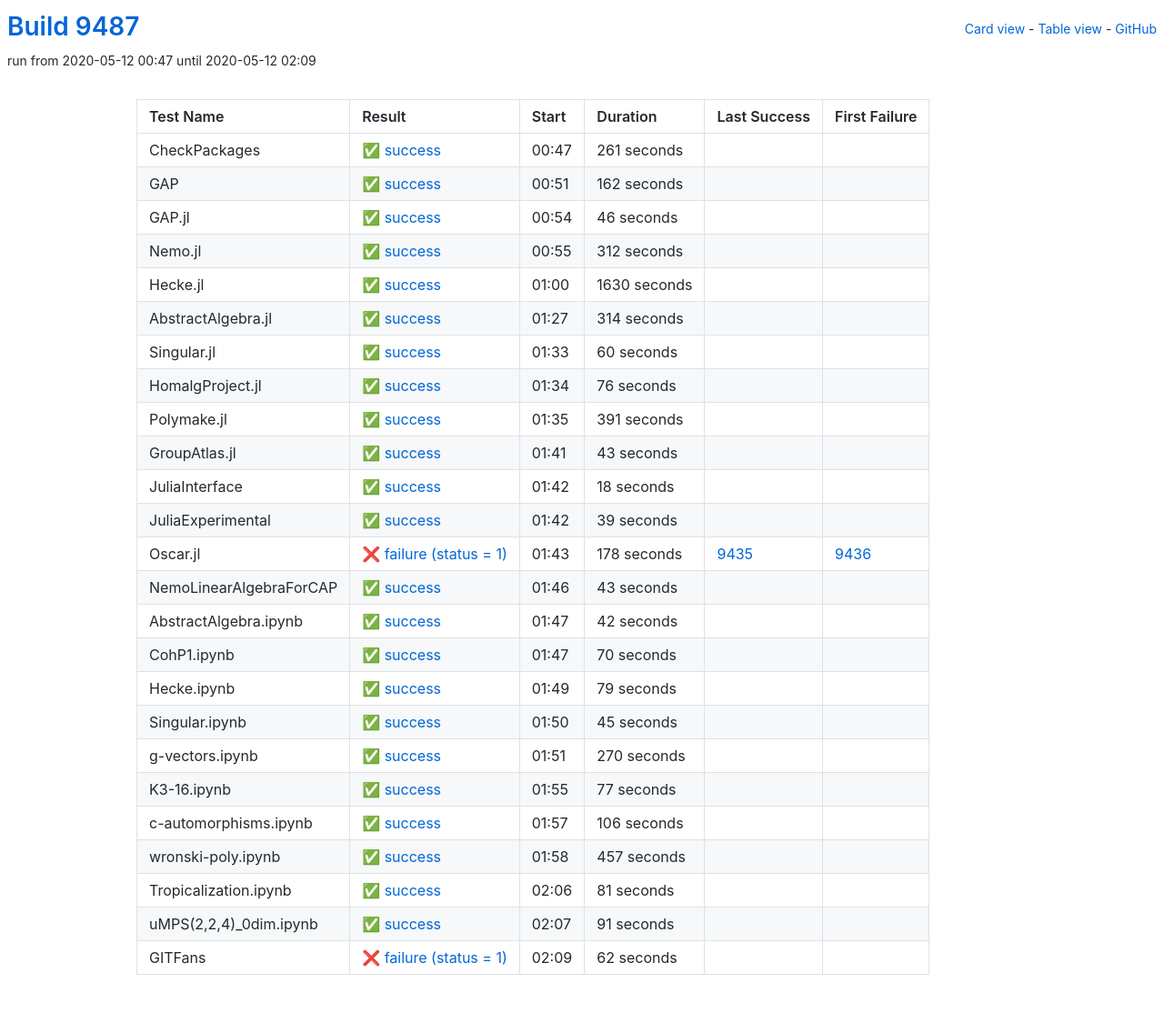
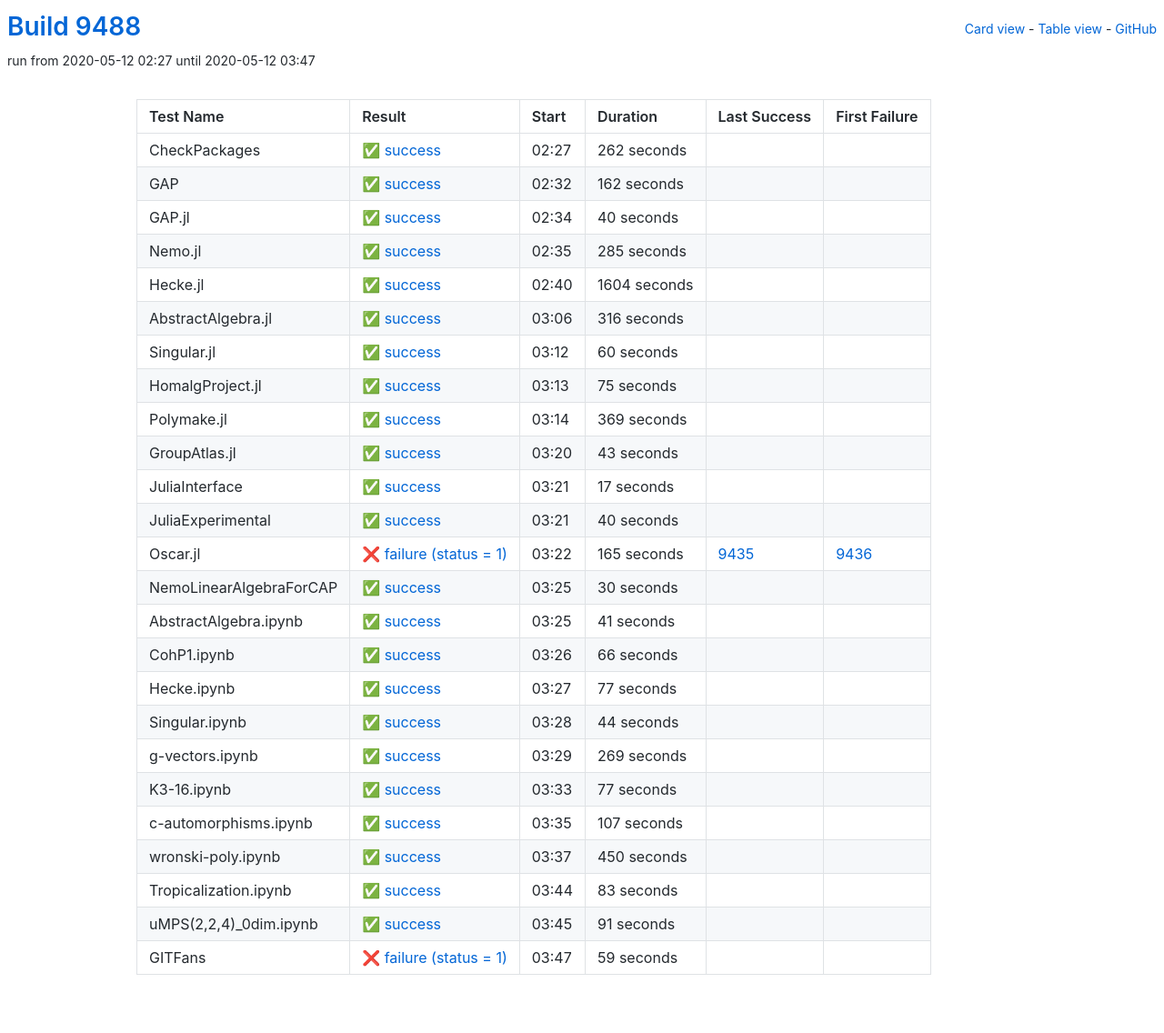
Before and after one commit to oscar-system/oscar-ci-status, a Jekyll site: the page built from table.html, in a window 1280 px wide. Shown: the whole page at 91% size. Built offline with Jekyll 4.4.1, drawn with Linux system fonts in a browser that asks for light colours.

Commit message:
Build 9488

```diff
--- a/_data/ci.yml
+++ b/_data/ci.yml
@@ -1,17 +1,17 @@
-build: 9487
-build_url: https://oscarci.mathematik.uni-kl.de/job/oscar/9487/
+build: 9488
+build_url: https://oscarci.mathematik.uni-kl.de/job/oscar/9488/
 job: oscar
 tests:
-- duration: 261
+- duration: 262
   exitcode: 0
   first_failure: false
   first_failure_url: null
   id: checkpackages
   last_success: false
   last_success_url: null
-  log: https://oscarci.mathematik.uni-kl.de/job/oscar/9487/artifact/logs/build-9487/CheckPackages.log
+  log: https://oscarci.mathematik.uni-kl.de/job/oscar/9488/artifact/logs/build-9488/CheckPackages.log
   name: CheckPackages
-  start: 2020-05-12 00:47
+  start: 2020-05-12 02:27
   status: success
   success: true
 - duration: 162
@@ -21,57 +21,57 @@
   id: gap
   last_success: false
   last_success_url: null
-  log: https://oscarci.mathematik.uni-kl.de/job/oscar/9487/artifact/logs/build-9487/GAP.log
+  log: https://oscarci.mathematik.uni-kl.de/job/oscar/9488/artifact/logs/build-9488/GAP.log
   name: GAP
-  start: 2020-05-12 00:51
+  start: 2020-05-12 02:32
   status: success
   success: true
-- duration: 46
+- duration: 40
   exitcode: 0
   first_failure: false
   first_failure_url: null
   id: gap-jl
   last_success: false
   last_success_url: null
-  log: https://oscarci.mathematik.uni-kl.de/job/oscar/9487/artifact/logs/build-9487/GAP.jl.log
+  log: https://oscarci.mathematik.uni-kl.de/job/oscar/9488/artifact/logs/build-9488/GAP.jl.log
   name: GAP.jl
-  start: 2020-05-12 00:54
+  start: 2020-05-12 02:34
   status: success
   success: true
-- duration: 312
+- duration: 285
   exitcode: 0
   first_failure: false
   first_failure_url: null
   id: nemo-jl
   last_success: false
   last_success_url: null
-  log: https://oscarci.mathematik.uni-kl.de/job/oscar/9487/artifact/logs/build-9487/Nemo.jl.log
+  log: https://oscarci.mathematik.uni-kl.de/job/oscar/9488/artifact/logs/build-9488/Nemo.jl.log
   name: Nemo.jl
-  start: 2020-05-12 00:55
+  start: 2020-05-12 02:35
   status: success
   success: true
-- duration: 1630
+- duration: 1604
   exitcode: 0
   first_failure: false
   first_failure_url: null
   id: hecke-jl
   last_success: false
   last_success_url: null
-  log: https://oscarci.mathematik.uni-kl.de/job/oscar/9487/artifact/logs/build-9487/Hecke.jl.log
+  log: https://oscarci.mathematik.uni-kl.de/job/oscar/9488/artifact/logs/build-9488/Hecke.jl.log
   name: Hecke.jl
-  start: 2020-05-12 01:00
+  start: 2020-05-12 02:40
   status: success
   success: true
-- duration: 314
+- duration: 316
   exitcode: 0
   first_failure: false
   first_failure_url: null
   id: abstractalgebra-jl
   last_success: false
   last_success_url: null
-  log: https://oscarci.mathematik.uni-kl.de/job/oscar/9487/artifact/logs/build-9487/AbstractAlgebra.jl.log
+  log: https://oscarci.mathematik.uni-kl.de/job/oscar/9488/artifact/logs/build-9488/AbstractAlgebra.jl.log
   name: AbstractAlgebra.jl
-  start: 2020-05-12 01:27
+  start: 2020-05-12 03:06
   status: success
   success: true
 - duration: 60
@@ -81,33 +81,33 @@
   id: singular-jl
   last_success: false
   last_success_url: null
-  log: https://oscarci.mathematik.uni-kl.de/job/oscar/9487/artifact/logs/build-9487/Singular.jl.log
+  log: https://oscarci.mathematik.uni-kl.de/job/oscar/9488/artifact/logs/build-9488/Singular.jl.log
   name: Singular.jl
-  start: 2020-05-12 01:33
+  start: 2020-05-12 03:12
   status: success
   success: true
-- duration: 76
+- duration: 75
   exitcode: 0
   first_failure: false
   first_failure_url: null
   id: homalgproject-jl
   last_success: false
   last_success_url: null
-  log: https://oscarci.mathematik.uni-kl.de/job/oscar/9487/artifact/logs/build-9487/HomalgProject.jl.log
+  log: https://oscarci.mathematik.uni-kl.de/job/oscar/9488/artifact/logs/build-9488/HomalgProject.jl.log
   name: HomalgProject.jl
-  start: 2020-05-12 01:34
+  start: 2020-05-12 03:13
   status: success
   success: true
-- duration: 391
+- duration: 369
   exitcode: 0
   first_failure: false
   first_failure_url: null
   id: polymake-jl
   last_success: false
   last_success_url: null
-  log: https://oscarci.mathematik.uni-kl.de/job/oscar/9487/artifact/logs/build-9487/Polymake.jl.log
+  log: https://oscarci.mathematik.uni-kl.de/job/oscar/9488/artifact/logs/build-9488/Polymake.jl.log
   name: Polymake.jl
-  start: 2020-05-12 01:35
+  start: 2020-05-12 03:14
   status: success
   success: true
 - duration: 43
@@ -117,117 +117,117 @@
   id: groupatlas-jl
   last_success: false
   last_success_url: null
-  log: https://oscarci.mathematik.uni-kl.de/job/oscar/9487/artifact/logs/build-9487/GroupAtlas.jl.log
+  log: https://oscarci.mathematik.uni-kl.de/job/oscar/9488/artifact/logs/build-9488/GroupAtlas.jl.log
   name: GroupAtlas.jl
-  start: 2020-05-12 01:41
+  start: 2020-05-12 03:20
   status: success
   success: true
-- duration: 18
+- duration: 17
   exitcode: 0
   first_failure: false
   first_failure_url: null
   id: juliainterface
   last_success: false
   last_success_url: null
-  log: https://oscarci.mathematik.uni-kl.de/job/oscar/9487/artifact/logs/build-9487/JuliaInterface.log
+  log: https://oscarci.mathematik.uni-kl.de/job/oscar/9488/artifact/logs/build-9488/JuliaInterface.log
   name: JuliaInterface
-  start: 2020-05-12 01:42
+  start: 2020-05-12 03:21
   status: success
   success: true
-- duration: 39
+- duration: 40
   exitcode: 0
   first_failure: false
   first_failure_url: null
   id: juliaexperimental
   last_success: false
   last_success_url: null
-  log: https://oscarci.mathematik.uni-kl.de/job/oscar/9487/artifact/logs/build-9487/JuliaExperimental.log
+  log: https://oscarci.mathematik.uni-kl.de/job/oscar/9488/artifact/logs/build-9488/JuliaExperimental.log
   name: JuliaExperimental
-  start: 2020-05-12 01:42
+  start: 2020-05-12 03:21
   status: success
   success: true
-- duration: 178
+- duration: 165
   exitcode: 1
   first_failure: 9436
   first_failure_url: https://oscarci.mathematik.uni-kl.de/job/oscar/9436/
   id: oscar-jl
   last_success: 9435
   last_success_url: https://oscarci.mathematik.uni-kl.de/job/oscar/9435/
-  log: https://oscarci.mathematik.uni-kl.de/job/oscar/9487/artifact/logs/build-9487/Oscar.jl.log
+  log: https://oscarci.mathematik.uni-kl.de/job/oscar/9488/artifact/logs/build-9488/Oscar.jl.log
   name: Oscar.jl
-  start: 2020-05-12 01:43
+  start: 2020-05-12 03:22
   status: failure
   success: false
-- duration: 43
+- duration: 30
   exitcode: 0
   first_failure: false
   first_failure_url: null
   id: nemolinearalgebraforcap
   last_success: false
   last_success_url: null
-  log: https://oscarci.mathematik.uni-kl.de/job/oscar/9487/artifact/logs/build-9487/NemoLinearAlgebraForCAP.log
+  log: https://oscarci.mathematik.uni-kl.de/job/oscar/9488/artifact/logs/build-9488/NemoLinearAlgebraForCAP.log
   name: NemoLinearAlgebraForCAP
-  start: 2020-05-12 01:46
+  start: 2020-05-12 03:25
   status: success
   success: true
-- duration: 42
+- duration: 41
   exitcode: 0
   first_failure: false
   first_failure_url: null
   id: abstractalgebra-ipynb
   last_success: false
   last_success_url: null
-  log: https://oscarci.mathematik.uni-kl.de/job/oscar/9487/artifact/logs/build-9487/AbstractAlgebra.ipynb.log
+  log: https://oscarci.mathematik.uni-kl.de/job/oscar/9488/artifact/logs/build-9488/AbstractAlgebra.ipynb.log
   name: AbstractAlgebra.ipynb
-  start: 2020-05-12 01:47
+  start: 2020-05-12 03:25
   status: success
   success: true
-- duration: 70
+- duration: 66
   exitcode: 0
   first_failure: false
   first_failure_url: null
   id: cohp1-ipynb
   last_success: false
   last_success_url: null
-  log: https://oscarci.mathematik.uni-kl.de/job/oscar/9487/artifact/logs/build-9487/CohP1.ipynb.log
+  log: https://oscarci.mathematik.uni-kl.de/job/oscar/9488/artifact/logs/build-9488/CohP1.ipynb.log
   name: CohP1.ipynb
-  start: 2020-05-12 01:47
+  start: 2020-05-12 03:26
   status: success
   success: true
-- duration: 79
+- duration: 77
   exitcode: 0
   first_failure: false
   first_failure_url: null
   id: hecke-ipynb
   last_success: false
   last_success_url: null
-  log: https://oscarci.mathematik.uni-kl.de/job/oscar/9487/artifact/logs/build-9487/Hecke.ipynb.log
+  log: https://oscarci.mathematik.uni-kl.de/job/oscar/9488/artifact/logs/build-9488/Hecke.ipynb.log
   name: Hecke.ipynb
-  start: 2020-05-12 01:49
+  start: 2020-05-12 03:27
   status: success
   success: true
-- duration: 45
+- duration: 44
   exitcode: 0
   first_failure: false
   first_failure_url: null
   id: singular-ipynb
   last_success: false
   last_success_url: null
-  log: https://oscarci.mathematik.uni-kl.de/job/oscar/9487/artifact/logs/build-9487/Singular.ipynb.log
+  log: https://oscarci.mathematik.uni-kl.de/job/oscar/9488/artifact/logs/build-9488/Singular.ipynb.log
   name: Singular.ipynb
-  start: 2020-05-12 01:50
+  start: 2020-05-12 03:28
   status: success
   success: true
-- duration: 270
+- duration: 269
   exitcode: 0
   first_failure: false
   first_failure_url: null
   id: g-vectors-ipynb
   last_success: false
   last_success_url: null
-  log: https://oscarci.mathematik.uni-kl.de/job/oscar/9487/artifact/logs/build-9487/g-vectors.ipynb.log
+  log: https://oscarci.mathematik.uni-kl.de/job/oscar/9488/artifact/logs/build-9488/g-vectors.ipynb.log
   name: g-vectors.ipynb
-  start: 2020-05-12 01:51
+  start: 2020-05-12 03:29
   status: success
   success: true
 - duration: 77
@@ -237,45 +237,45 @@
   id: k3-16-ipynb
   last_success: false
   last_success_url: null
-  log: https://oscarci.mathematik.uni-kl.de/job/oscar/9487/artifact/logs/build-9487/K3-16.ipynb.log
+  log: https://oscarci.mathematik.uni-kl.de/job/oscar/9488/artifact/logs/build-9488/K3-16.ipynb.log
   name: K3-16.ipynb
-  start: 2020-05-12 01:55
+  start: 2020-05-12 03:33
   status: success
   success: true
-- duration: 106
+- duration: 107
   exitcode: 0
   first_failure: false
   first_failure_url: null
   id: c-automorphisms-ipynb
   last_success: false
   last_success_url: null
-  log: https://oscarci.mathematik.uni-kl.de/job/oscar/9487/artifact/logs/build-9487/c-automorphisms.ipynb.log
+  log: https://oscarci.mathematik.uni-kl.de/job/oscar/9488/artifact/logs/build-9488/c-automorphisms.ipynb.log
   name: c-automorphisms.ipynb
-  start: 2020-05-12 01:57
+  start: 2020-05-12 03:35
   status: success
   success: true
-- duration: 457
+- duration: 450
   exitcode: 0
   first_failure: false
   first_failure_url: null
   id: wronski-poly-ipynb
   last_success: false
   last_success_url: null
-  log: https://oscarci.mathematik.uni-kl.de/job/oscar/9487/artifact/logs/build-9487/wronski-poly.ipynb.log
+  log: https://oscarci.mathematik.uni-kl.de/job/oscar/9488/artifact/logs/build-9488/wronski-poly.ipynb.log
   name: wronski-poly.ipynb
-  start: 2020-05-12 01:58
+  start: 2020-05-12 03:37
   status: success
   success: true
-- duration: 81
+- duration: 83
   exitcode: 0
   first_failure: false
   first_failure_url: null
   id: tropicalization-ipynb
   last_success: false
   last_success_url: null
-  log: https://oscarci.mathematik.uni-kl.de/job/oscar/9487/artifact/logs/build-9487/Tropicalization.ipynb.log
+  log: https://oscarci.mathematik.uni-kl.de/job/oscar/9488/artifact/logs/build-9488/Tropicalization.ipynb.log
   name: Tropicalization.ipynb
-  start: 2020-05-12 02:06
+  start: 2020-05-12 03:44
   status: success
   success: true
 - duration: 91
@@ -285,20 +285,20 @@
   id: umps-2-2-4-0dim-ipynb
   last_success: false
   last_success_url: null
-  log: https://oscarci.mathematik.uni-kl.de/job/oscar/9487/artifact/logs/build-9487/uMPS-2-2-4-_0dim.ipynb.log
+  log: https://oscarci.mathematik.uni-kl.de/job/oscar/9488/artifact/logs/build-9488/uMPS-2-2-4-_0dim.ipynb.log
   name: uMPS(2,2,4)_0dim.ipynb
-  start: 2020-05-12 02:07
+  start: 2020-05-12 03:45
   status: success
   success: true
-- duration: 62
+- duration: 59
   exitcode: 1
   first_failure: false
   first_failure_url: null
   id: gitfans
   last_success: false
   last_success_url: null
-  log: https://oscarci.mathematik.uni-kl.de/job/oscar/9487/artifact/logs/build-9487/GITFans.log
+  log: https://oscarci.mathematik.uni-kl.de/job/oscar/9488/artifact/logs/build-9488/GITFans.log
   name: GITFans
-  start: 2020-05-12 02:09
+  start: 2020-05-12 03:47
   status: failure
   success: false
```
Also changed, not shown: README.md.
